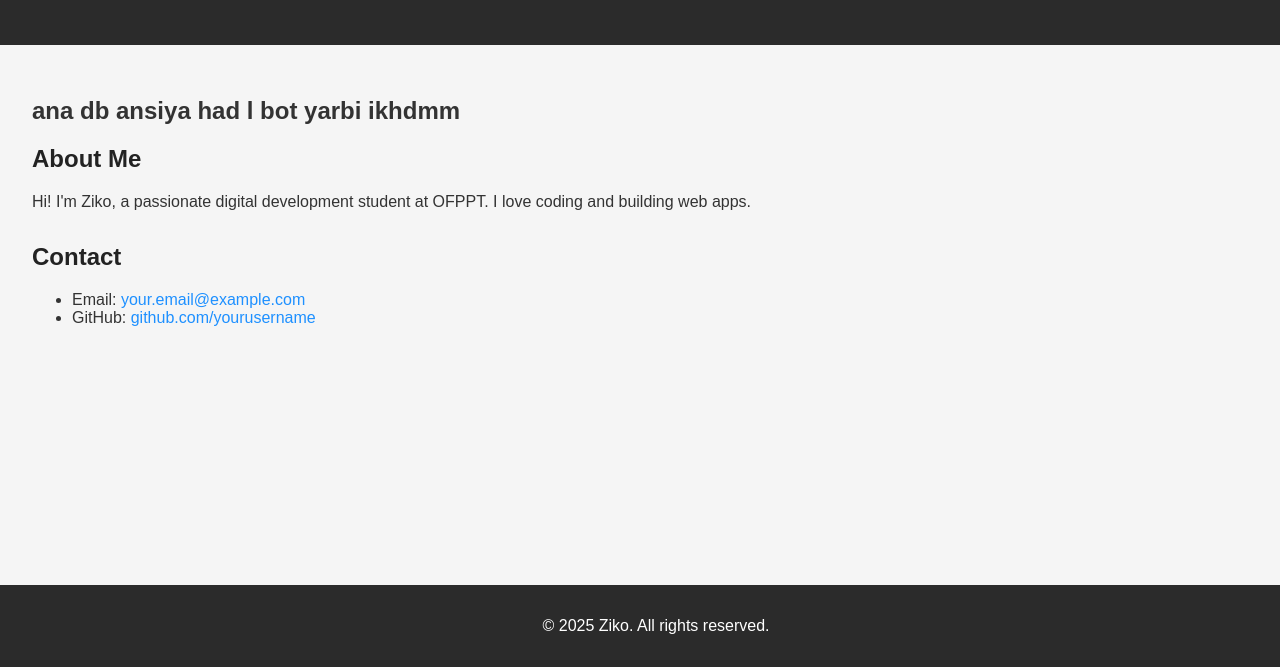
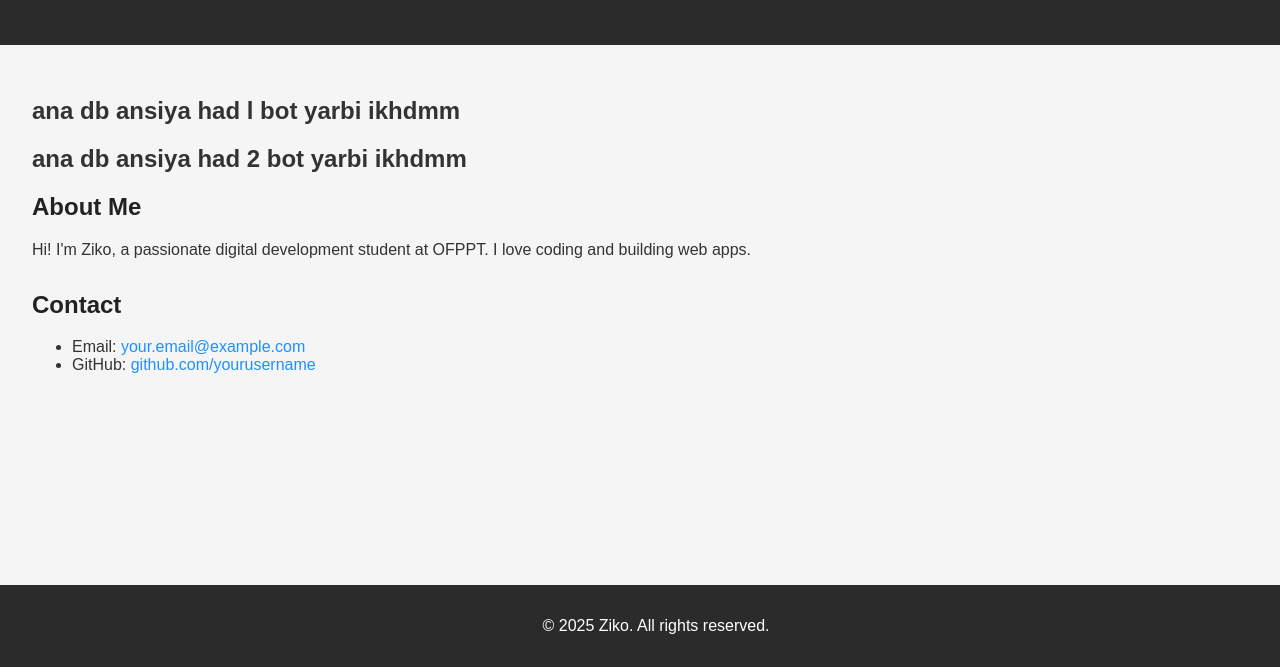
Before and after one commit to zakari-aee/ziko, a plain HTML site: page index.html in a window 1280 px wide. Shown: the part 133-800 px from the top of the page. Drawn offline with Linux system fonts and the light colour scheme.

Commit message:
Update index.html

```diff
--- a/index.html
+++ b/index.html
@@ -15,6 +15,7 @@
   <main>
     <section>
       <h1>ana db ansiya had l bot yarbi ikhdmm</h1>
+      <h1>ana db ansiya had 2 bot yarbi ikhdmm</h1>
       <h2>About Me</h2>
       <p>Hi! I'm Ziko, a passionate digital development student at OFPPT. I love coding and building web apps.</p>
     </section>
```
